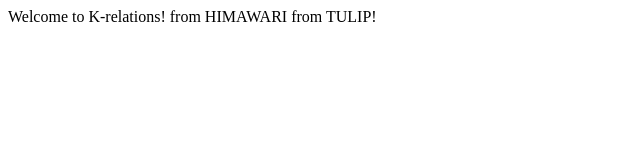
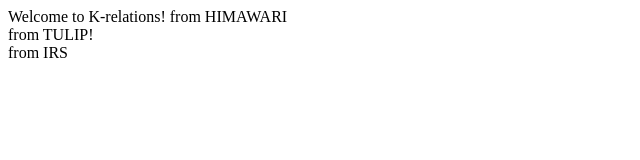
Before and after one commit to k-relations/k-relations.github.io, a plain HTML site: page index.html in a window 1280 px wide. Shown: the whole page, without its empty margins (0-640 px from the left). Drawn offline with Linux system fonts and the light colour scheme.

Commit message:
小林が変更
Signed-off-by: kkoba23 <kobayashi@k-relations.com>

```diff
--- a/index.html
+++ b/index.html
@@ -6,7 +6,8 @@
 </head>
 <body>
 Welcome to K-relations!
-from HIMAWARI
-from TULIP!
+from HIMAWARI<br>
+from TULIP!<br>
+from IRS<br>
 </body>
 </html>
```
